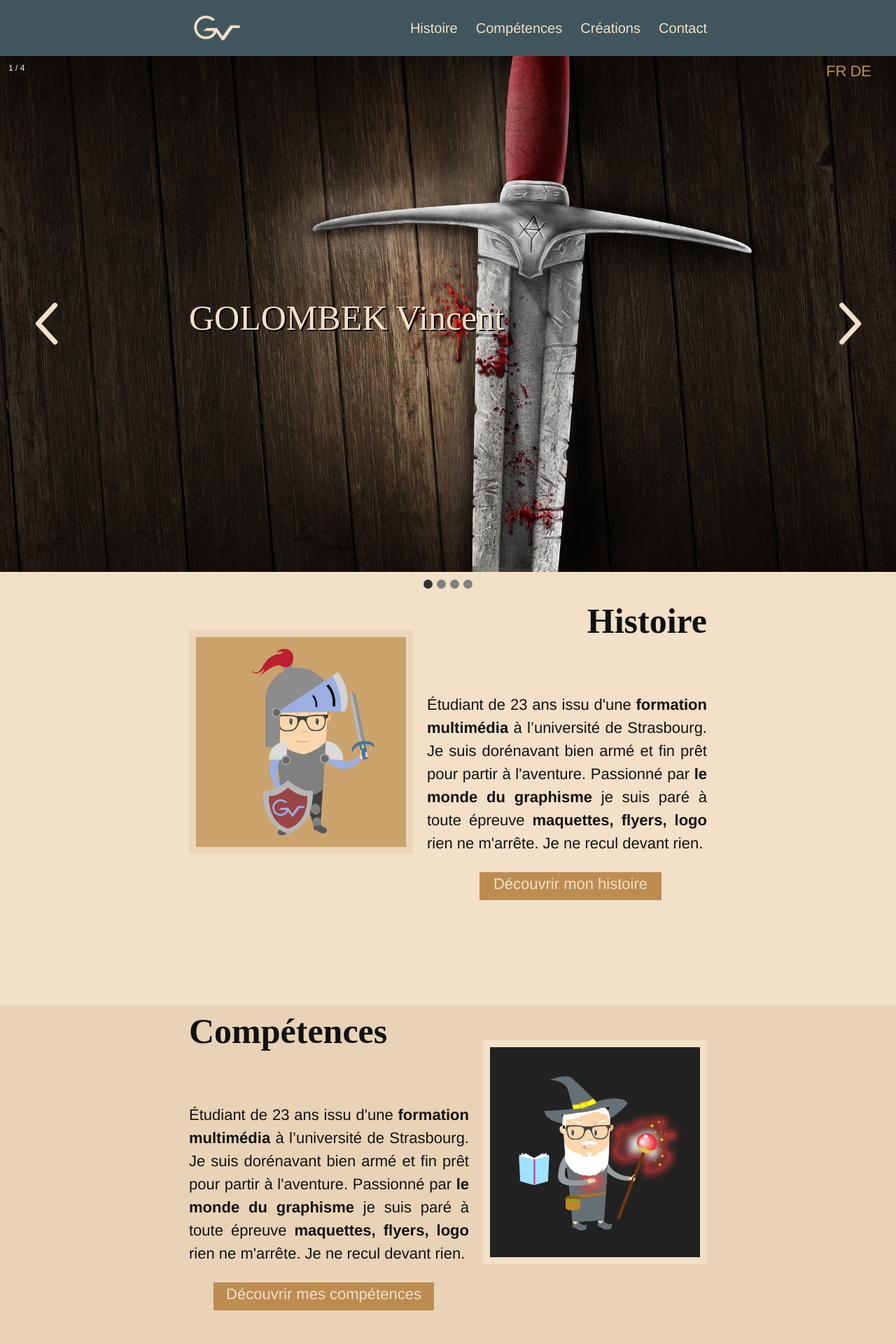
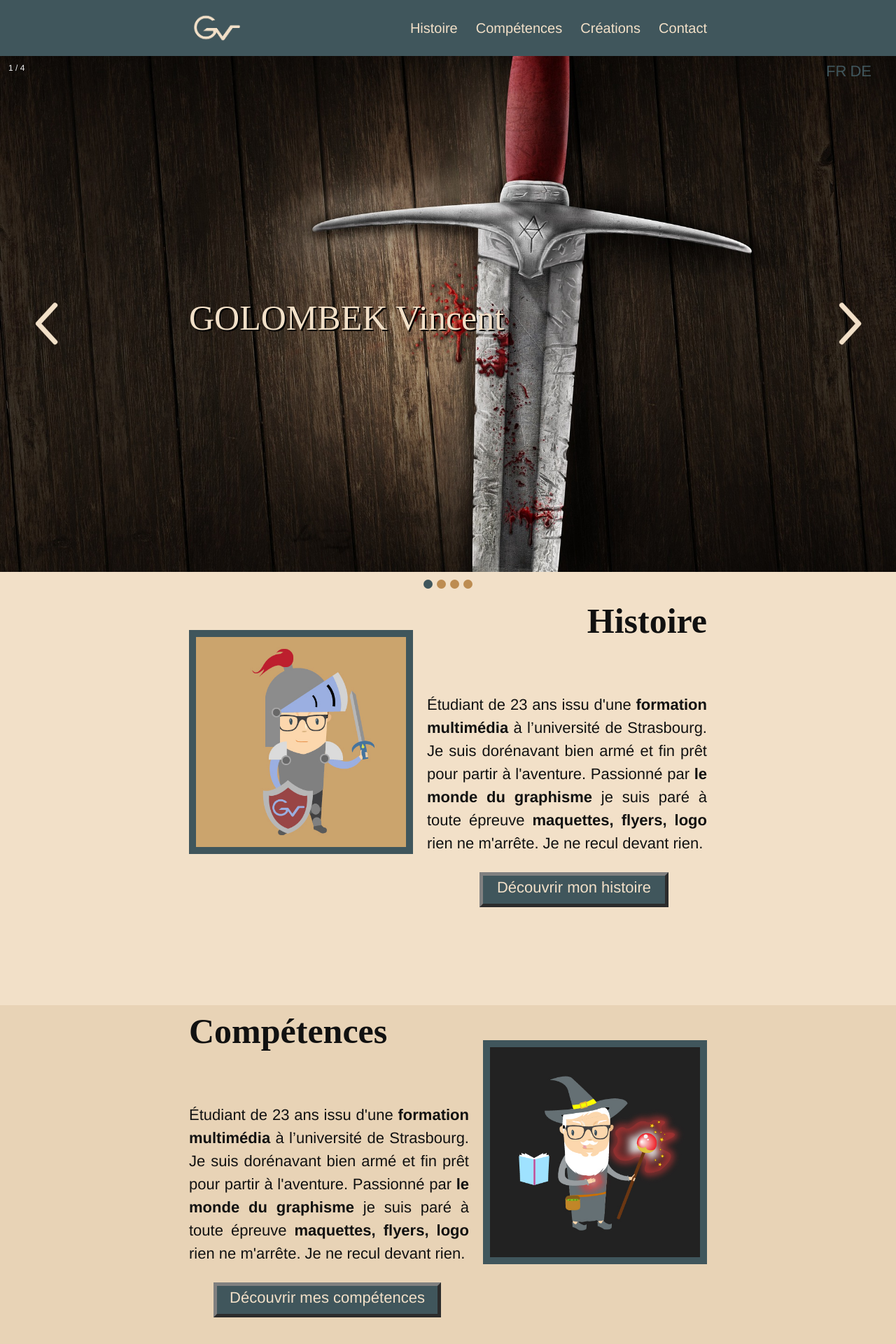
Before and after one commit to golombekvincent/golombekvincent, a Jekyll site: the page built from index.html, in a window 1280 px wide. Shown: the top 1920 px of the page at 70% size. Built offline with Jekyll 4.4.1, drawn with Linux system fonts in a browser that asks for light colours.

Commit message:
Fix home

```diff
--- a/_includes/icon-twitter.html
+++ /dev/null
@@ -1 +0,0 @@
-<a href="https://twitter.com/{{ include.username }}"><span class="icon icon--twitter">{% include icon-twitter.svg %}</span><span class="username">{{ include.username }}</span></a>
--- a/_sass/_base.scss
+++ b/_sass/_base.scss
@@ -68,12 +68,11 @@
  * Links (fr/de)
  */
 a {
-
-    color: #bd8c51;
+    color: #40565c;
     text-decoration: none;
 
     &:hover {
-        color: #40565c;
+        color: #bd8c51;
         text-decoration: none;
     }
 }
--- a/css/main.scss
+++ b/css/main.scss
@@ -55,6 +55,7 @@
 
 
 #choix_lang{
+    color: #40565c !important;
     position: absolute;
     z-index: 10;
     right:5px;
@@ -193,7 +194,7 @@
 
 height: 13px;
 
-background: gray;
+background: #bd8c51;
 
 display: inline-block;
 
@@ -221,7 +222,7 @@
 
 .active, .dot:hover {
 
-background-color: #333;
+background-color: #40565c;
 
 }
 
@@ -324,7 +325,7 @@
     margin-top: 50px;
     width:300px;
     height: 300px;
-    border: solid 10px #ebd6bb;
+    border: solid 10px #40565c;
 
 
 }
@@ -350,12 +351,14 @@
     text-align: center;
     height:40px;
     width:260px;
-    background-color: #bd8c51;
+    background-color: #40565c;
+    border:5px outset grey;
 
 }
 
 .button_hist:hover{
-background-color:#40565c;
+background-color:#bd8c51;
+border:5px outset orange;
 }
 
 ////////////////////////////////
@@ -364,6 +367,8 @@
 
 .chevalier{
     float:none;
+    margin-right: auto;
+    margin-left: auto;
 
 }
 
@@ -379,11 +384,11 @@
 
 
 .button_hist{
-    float:center;
+    float:none;
     margin-top: 25px;
     margin-left:0;
-    color: #f2e0c8;
-
+    margin-right: auto;
+    margin-left: auto;
 }
 }
 
@@ -405,7 +410,7 @@
     margin-top: 50px;
     width:300px;
     height: 300px;
-    border: solid 10px #f2e0c8;
+    border: solid 10px #40565c;
 
 }
 
@@ -415,39 +420,37 @@
     float: left;
     text-align: justify;
     margin-top: 50px;
-    height: 400px;
+    max-height: 400px;
     max-width:400px;
 
 }
 
 .button_comp{
-    float:center;
     margin-top: 25px;
     margin-left:35px;
     color: #f2e0c8;
     text-align: center;
     height:40px;
     width:315px;
-    background-color: #bd8c51;
+    background-color: #40565c;
+    border:5px outset grey;
 }
 
 
 .button_comp:hover{
-background-color:#40565c;
+background-color:#bd8c51;
+border:5px outset orange;
 }
 
 
 
 /// CREATION INTRO ///
 
-
-
 .creations_intro{
 
-    background-color: #bd8c51;
+    background-color: #f2e0c8;
     width:100%;
     min-height: 586px;
-
 
 }
 
@@ -456,7 +459,7 @@
     margin-top: 50px;
     width:300px;
     height: 300px;
-    border: solid 10px #ebd6bb;
+    border: solid 10px #e8d3b6;
 
 }
 
@@ -475,17 +478,18 @@
     float:center;
     margin-top: 25px;
     margin-left:75px;
-    color: #bd8c51;
+    color: #f2e0c8;
     text-align: center;
     height:40px;
     width:260px;
-    background-color: #f2e0c8;
+    background-color: #40565c;
+    border:5px outset grey;
 
 }
 
 .button_crea:hover{
-color:#f2e0c8;
-background-color:#40565c;
+background-color:#bd8c51;
+border:5px outset orange;
 }
 
 
@@ -610,22 +614,18 @@
 
 }
 
-
 ////PAGE CREATIONS///
-
-
 
 .gallery img{
     padding: 0;
     margin: 5% 10px 0 0;
     transition: 0.5s;
+}
 
-}
 
 .gallery img:hover{
     filter:grayscale(100%);
     transform: scale(1.1);
-
 }
 
 
```
Also changed, not shown: _includes/icon-twitter.svg (deleted).
